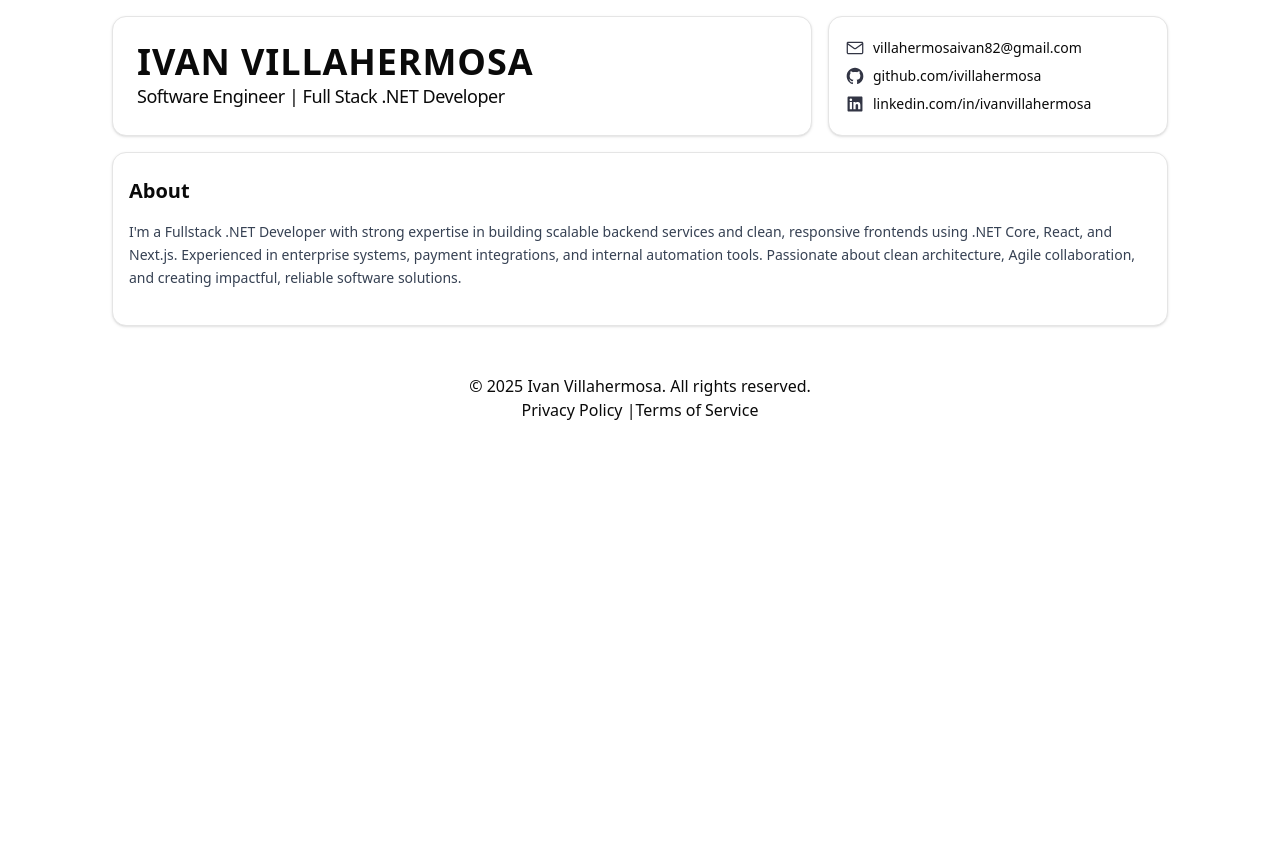
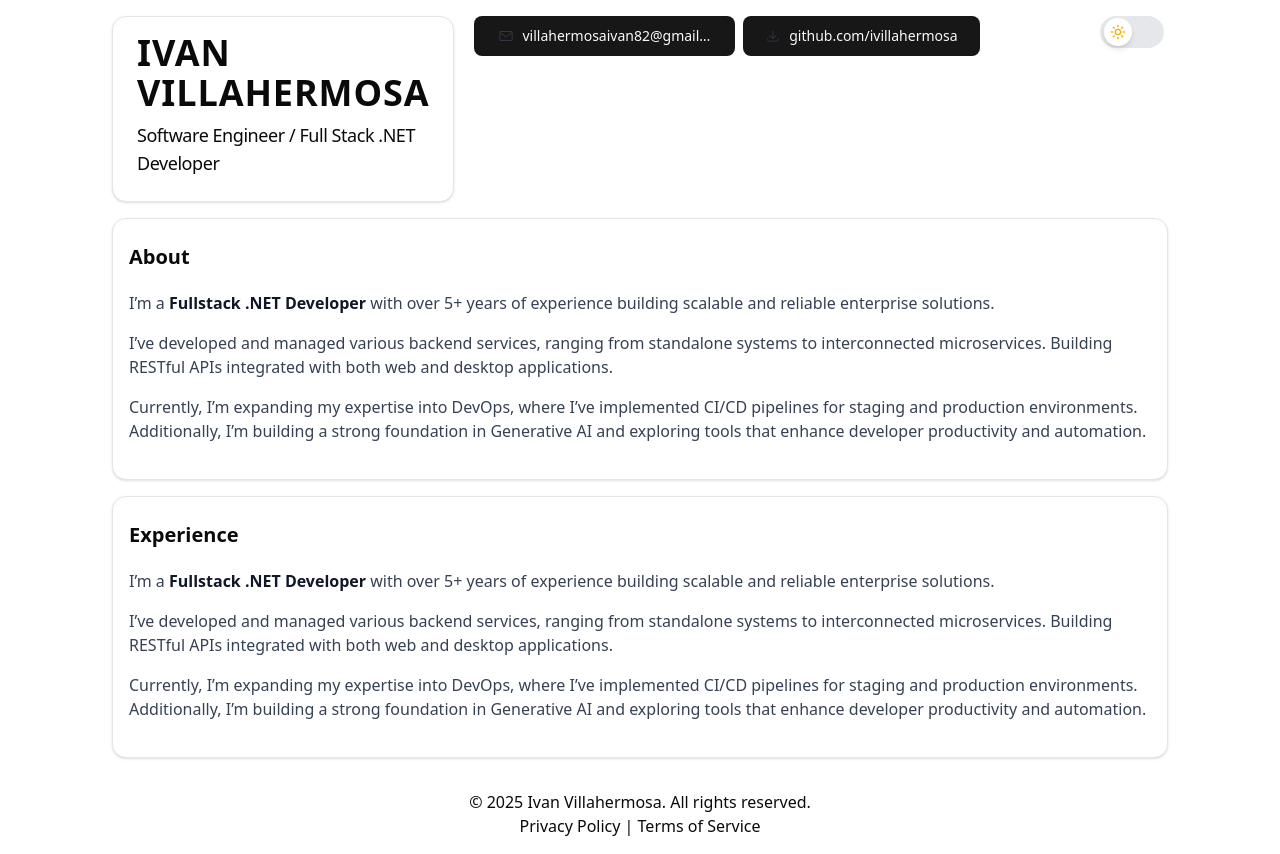
Before and after one commit to ivillahermosa/my-portfolio, a Next.js app: page / in a window 1280 px wide. Before the commit the page ends 800 px from the top, so only its background shows below. Built offline with nearby package versions, Linux system fonts and the light colour scheme; no server answers.

Commit message:
Update CTA buttons

```diff
--- a/app/layout.tsx
+++ b/app/layout.tsx
@@ -2,6 +2,7 @@ import type { Metadata } from "next";
 import { Geist, Geist_Mono } from "next/font/google";
 import "./globals.css";
 import { ThemeProvider } from "@/components/providers/ThemeProvider";
+import { ThemeToggle } from "@/components/ui/ThemeToggle";
 
 const geistSans = Geist({
   variable: "--font-geist-sans",
@@ -68,7 +69,7 @@ export default function RootLayout({
             <p>&copy; 2025 Ivan Villahermosa. All rights reserved.</p>
             <nav>
               <a href="/privacy">Privacy Policy</a> |
-              <a href="/terms">Terms of Service</a>
+              <a href="/terms"> Terms of Service</a>
             </nav>
           </footer>
         </ThemeProvider>
--- a/app/page.tsx
+++ b/app/page.tsx
@@ -1,4 +1,5 @@
 import About from "@/components/main/About";
+import Experience from "@/components/main/Experience";
 import Introduction from "@/components/main/Introduction";
 import SocialLinks from "@/components/main/SocialLinks";
 
@@ -15,7 +16,7 @@ export default function Home() {
       </section>
 
       <section>
-
+        <Experience/>
       </section>
     </section>
   );
--- /dev/null
+++ b/components/icons/CodeIcon.tsx
@@ -0,0 +1,9 @@
+export function CodeIcon({ className }: { className?: string }) {
+    return (
+        <svg className={className} width="25" height="24" viewBox="0 0 25 24" fill="none" xmlns="http://www.w3.org/2000/svg">
+            <path d="M15.0582 4.16286C15.1481 3.75851 14.8931 3.35788 14.4888 3.26802C14.0844 3.17816 13.6838 3.43311 13.5939 3.83746L10.0384 19.8374C9.94851 20.2418 10.2035 20.6424 10.6078 20.7323C11.0122 20.8221 11.4128 20.5672 11.5026 20.1628L15.0582 4.16286Z" fill="#323544"/>
+            <path d="M7.82913 7.46956C8.12204 7.76244 8.12206 8.23732 7.82918 8.53022L4.35946 12.0003L7.82916 15.47C8.12205 15.7628 8.12205 16.2377 7.82916 16.5306C7.53627 16.8235 7.06139 16.8235 6.7685 16.5306L2.7685 12.5306C2.47561 12.2377 2.4756 11.7629 2.76847 11.47L6.76847 7.46961C7.06135 7.1767 7.53623 7.17668 7.82913 7.46956Z" fill="#323544"/>
+            <path d="M17.2685 7.46956C16.9756 7.76244 16.9756 8.23732 17.2685 8.53022L20.7382 12.0003L17.2685 15.47C16.9756 15.7628 16.9756 16.2377 17.2685 16.5306C17.5614 16.8235 18.0363 16.8235 18.3292 16.5306L22.3292 12.5306C22.622 12.2377 22.6221 11.7629 22.3292 11.47L18.3292 7.46961C18.0363 7.1767 17.5614 7.17668 17.2685 7.46956Z" fill="#323544"/>
+        </svg>
+    )
+}
--- /dev/null
+++ b/components/icons/DownloadIcon.tsx
@@ -0,0 +1,8 @@
+export function DownloadIcon({ className }: { className?: string }) {
+    return (
+        <svg className={className} width="25" height="24" viewBox="0 0 25 24" fill="none" xmlns="http://www.w3.org/2000/svg">
+            <path d="M12.4239 16.75C12.2079 16.75 12.0132 16.6587 11.8763 16.5126L7.26675 11.9059C6.97376 11.6131 6.97361 11.1382 7.26641 10.8452C7.55921 10.5523 8.03408 10.5521 8.32707 10.8449L11.6739 14.1896L11.6739 4C11.6739 3.58579 12.0096 3.25 12.4239 3.25C12.8381 3.25 13.1739 3.58579 13.1739 4L13.1739 14.1854L16.5168 10.8449C16.8098 10.5521 17.2846 10.5523 17.5774 10.8453C17.8702 11.1383 17.87 11.6131 17.5771 11.9059L13.0021 16.4776C12.8646 16.644 12.6566 16.75 12.4239 16.75Z" fill="#323544"/>
+            <path d="M5.17188 16C5.17188 15.5858 4.83609 15.25 4.42188 15.25C4.00766 15.25 3.67188 15.5858 3.67188 16V18.5C3.67188 19.7426 4.67923 20.75 5.92188 20.75H18.9227C20.1654 20.75 21.1727 19.7426 21.1727 18.5V16C21.1727 15.5858 20.837 15.25 20.4227 15.25C20.0085 15.25 19.6727 15.5858 19.6727 16V18.5C19.6727 18.9142 19.337 19.25 18.9227 19.25H5.92188C5.50766 19.25 5.17188 18.9142 5.17188 18.5V16Z" fill="#323544"/>
+        </svg>
+    )
+}
--- a/components/main/About.tsx
+++ b/components/main/About.tsx
@@ -5,15 +5,27 @@ export default async function About() {
         <Card className="hover:shadow-lg transition-shadow duration-300">
             <div className="px-4 pb-3">
                 <CardHeader className="p-0">
-                    <CardTitle className="text-base lg:text-xl font-bold">About</CardTitle>
+                    <CardTitle className="text-lg lg:text-xl font-bold">About</CardTitle>
                 </CardHeader>
-                <CardContent className="p-0 pt-2">
-                    <p className="text-sm leading-relaxed text-gray-700 dark:text-gray-300">
-                        I'm a Fullstack .NET Developer with strong expertise in building
-                        scalable backend services and clean, responsive frontends
-                        using .NET Core, React, and Next.js. Experienced in enterprise systems,
-                        payment integrations, and internal automation tools. Passionate about clean
-                        architecture, Agile collaboration, and creating impactful, reliable software solutions.
+                <CardContent className="p-0 pt-3 space-y-4">
+                    <p className="text-base leading-normal text-gray-700 dark:text-gray-300">
+                        I’m a <span className="font-semibold text-gray-900 dark:text-gray-100">Fullstack .NET Developer</span> with over
+                        5+ years of experience building <span className="font-medium">scalable and reliable enterprise solutions</span>.
+                    </p>
+
+                    <p className="text-base leading-normal text-gray-700 dark:text-gray-300">
+                        I’ve developed and managed various <span className="font-medium">backend services</span>, ranging from
+                        standalone systems to <span className="font-medium">interconnected microservices</span>.
+                        Building <span className="font-medium">RESTful APIs</span> integrated with both
+                        <span className="font-medium"> web and desktop applications</span>.
+                    </p>
+
+                    <p className="text-base leading-normal text-gray-700 dark:text-gray-300">
+                        Currently, I’m expanding my expertise into <span className="font-medium">DevOps</span>,
+                        where I’ve implemented <span className="font-medium">CI/CD pipelines</span> for staging
+                        and production environments. Additionally, I’m building a strong foundation in
+                        <span className="font-medium"> Generative AI</span> and exploring tools that enhance
+                        <span className="font-medium"> developer productivity and automation</span>.
                     </p>
                 </CardContent>
             </div>
--- a/components/main/Experience.tsx
+++ b/components/main/Experience.tsx
@@ -0,0 +1,34 @@
+import { Card, CardContent, CardHeader, CardTitle } from "../ui/card";
+
+export default async function Experience() {
+    return (
+        <Card>
+            <div className="px-4 pb-3">
+                <CardHeader className="p-0">
+                    <CardTitle className="text-lg lg:text-xl font-bold">Experience</CardTitle>
+                </CardHeader>
+                <CardContent className="p-0 pt-3 space-y-4">
+                    <p className="text-base leading-normal text-gray-700 dark:text-gray-300">
+                        I’m a <span className="font-semibold text-gray-900 dark:text-gray-100">Fullstack .NET Developer</span> with over
+                        5+ years of experience building <span className="font-medium">scalable and reliable enterprise solutions</span>.
+                    </p>
+
+                    <p className="text-base leading-normal text-gray-700 dark:text-gray-300">
+                        I’ve developed and managed various <span className="font-medium">backend services</span>, ranging from
+                        standalone systems to <span className="font-medium">interconnected microservices</span>.
+                        Building <span className="font-medium">RESTful APIs</span> integrated with both
+                        <span className="font-medium"> web and desktop applications</span>.
+                    </p>
+
+                    <p className="text-base leading-normal text-gray-700 dark:text-gray-300">
+                        Currently, I’m expanding my expertise into <span className="font-medium">DevOps</span>,
+                        where I’ve implemented <span className="font-medium">CI/CD pipelines</span> for staging
+                        and production environments. Additionally, I’m building a strong foundation in
+                        <span className="font-medium"> Generative AI</span> and exploring tools that enhance
+                        <span className="font-medium"> developer productivity and automation</span>.
+                    </p>
+                </CardContent>
+            </div>
+        </Card>
+    )
+}
--- a/components/main/Introduction.tsx
+++ b/components/main/Introduction.tsx
@@ -1,18 +1,19 @@
-import { Card, CardContent } from "../ui/card";
+import { Card, CardContent, CardHeader, CardTitle } from "../ui/card";
+import { ThemeToggle } from "../ui/ThemeToggle";
 
 export default async function Introduction() {
     return (
-        <Card className="w-full max-w-[700px] h-[120px] mx-auto">
-            <CardContent className="flex flex-col justify-center h-full text-center lg:text-left">
+        <Card className="p-0">
+                <CardContent className="flex flex-col justify-center h-full text-center lg:text-left my-4">
                     <header>
                         <h1
                             id="intro-title"
-                    className="text-3xl lg:text-4xl font-bold tracking-wide"
+                            className="text-2xl sm:text-3xl md:text-4xl font-bold tracking-wide mb-2"
                         >
                             IVAN VILLAHERMOSA
                         </h1>
-                <p className="text-base lg:text-lg tracking-tight">
-                    Software Engineer&nbsp;|&nbsp;Full Stack .NET Developer
+                        <p className="text-base lg:text-lg tracking-tight mb-2">
+                            Software Engineer&nbsp;/&nbsp;Full Stack .NET Developer
                         </p>
                     </header>
                 </CardContent>
--- a/components/main/SocialLinks.tsx
+++ b/components/main/SocialLinks.tsx
@@ -1,48 +1,36 @@
-import Link from "next/link";
-import { Card, CardContent } from "../ui/card";
-import { IconLabel } from "../icons/IconLabel";
+import { GmailIcon } from "../icons/GmailIcon";
+import { Button } from "../ui/button";
+import { DownloadIcon } from "../icons/DownloadIcon";
+import { CodeIcon } from "../icons/CodeIcon";
+import { ThemeToggle } from "../ui/ThemeToggle";
 import { LinkedInIcon } from "../icons/LinkedInIcon";
-import { GithubIcon } from "../icons/GithubIcon";
-import { ThemeToggle } from "../ui/ThemeToggle";
-import { GmailIcon } from "../icons/GmailIcon";
 
 export default async function SocialLinks() {
     return (
-        <Card className="lg:w-[395px] max-w-[700px] md:h-[120px] h-[80px]  mx-auto w-full">
-            <CardContent className="flex md:flex-col  justify-center gap-2 !p-4 h-full">
+        <div className="w-full h-full mx-auto px-1">
+            <div className="flex flex-row justify-between gap-2 h-full">
                 {/* Email */}
                 <div className="flex items-center justify-between gap-2">
-                    <Link href="/test" className="flex items-center gap-2 min-w-0 flex-1">
+                    <Button className="flex items-center gap-2 min-w-0 flex-1 p-5 !px-6">
                         <GmailIcon className="h-5 w-5 flex-shrink-0" />
                         <span className="text-sm truncate hidden md:inline">
                             villahermosaivan82@gmail.com
                         </span>
-                        <span className="text-sm truncate md:hidden">Email</span>
-                    </Link>
-                </div>
+                        <span className="text-sm md:hidden">Let's Connect</span>
+                    </Button>
 
-                {/* GitHub */}
-                <div className="flex items-center justify-between gap-2">
-                    <Link href="/test" className="flex items-center gap-2 min-w-0 flex-1">
-                        <GithubIcon className="h-5 w-5 flex-shrink-0" />
+                    <Button className="flex items-center gap-2 min-w-0 flex-1 p-5">
+                        <DownloadIcon className="h-5 w-5 flex-shrink-0" />
                         <span className="text-sm truncate hidden md:inline">
                             github.com/ivillahermosa
                         </span>
-                        <span className="text-sm truncate md:hidden">GitHub</span>
-                    </Link>
+                        <span className="text-sm md:hidden">Resume</span>
+                    </Button>
                 </div>
-
-                {/* LinkedIn */}
-                <div className="flex items-center justify-between gap-2">
-                    <Link href="/test" className="flex items-center gap-2 min-w-0 flex-1">
-                        <LinkedInIcon className="h-5 w-5 flex-shrink-0" />
-                        <span className="text-sm truncate hidden md:inline">
-                            linkedin.com/in/ivanvillahermosa
-                        </span>
-                        <span className="text-sm truncate md:hidden">LinkedIn</span>
-                    </Link>
+                <div>
+                    <ThemeToggle />
                 </div>
-            </CardContent>
-        </Card>
+            </div>
+        </div>
     )
 }
--- a/components/ui/ThemeToggle.tsx
+++ b/components/ui/ThemeToggle.tsx
@@ -2,7 +2,6 @@
 
 import { useTheme } from "next-themes";
 import { useEffect, useState } from "react";
-import { Button } from "@/components/ui/button";
 import { Moon, Sun } from "lucide-react";
 
 export function ThemeToggle() {
@@ -12,17 +11,25 @@ export function ThemeToggle() {
     useEffect(() => setMounted(true), []);
     if (!mounted) return null;
 
+    const isDark = theme === "dark";
+
     return (
-        <Button
-            variant="ghost"
-            size="icon"
-            onClick={() => setTheme(theme === "dark" ? "light" : "dark")}
+        <button
+            onClick={() => setTheme(isDark ? "light" : "dark")}
+            className="relative inline-flex h-8 w-16 items-center rounded-full bg-gray-200 dark:bg-gray-700 transition-colors duration-300 focus:outline-none focus:ring-2 focus:ring-offset-2 focus:ring-blue-500"
+            aria-label="Toggle theme"
         >
-            {theme === "dark" ? (
-                <Sun className="h-[1.2rem] w-[1.2rem] flex-shrink-0" />
-            ) : (
-                <Moon className="h-[1.2rem] w-[1.2rem] flex-shrink-0" />
-            )}
-        </Button>
+            <span
+                className={`inline-flex h-7 w-7 items-center justify-center transform rounded-full bg-white dark:bg-gray-900 shadow-md transition-transform duration-300 ease-in-out ${
+                    isDark ? "translate-x-8" : "translate-x-1"
+                }`}
+            >
+                {isDark ? (
+                    <Moon className="h-4 w-4 text-blue-500" />
+                ) : (
+                    <Sun className="h-4 w-4 text-yellow-500" />
+                )}
+            </span>
+        </button>
     );
 }
```
Lines whose indentation alone changed are shown as unchanged.
